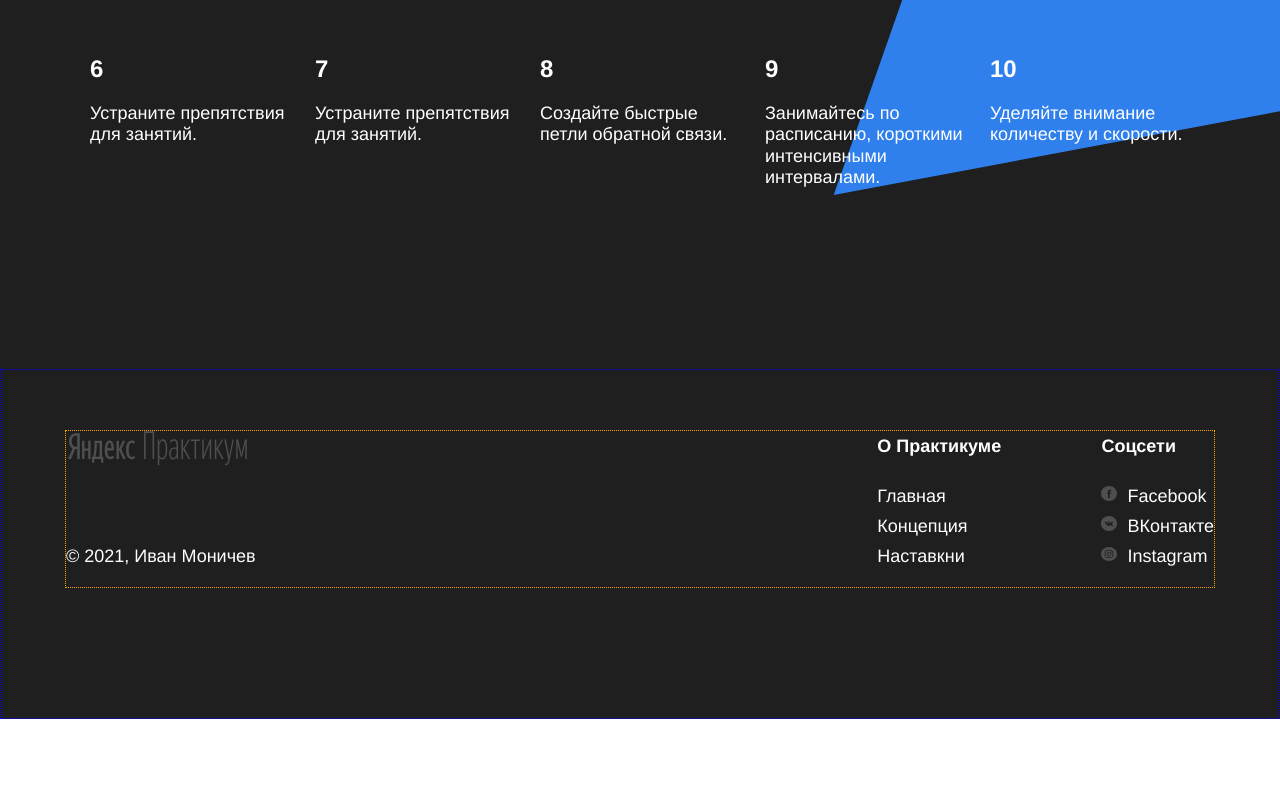
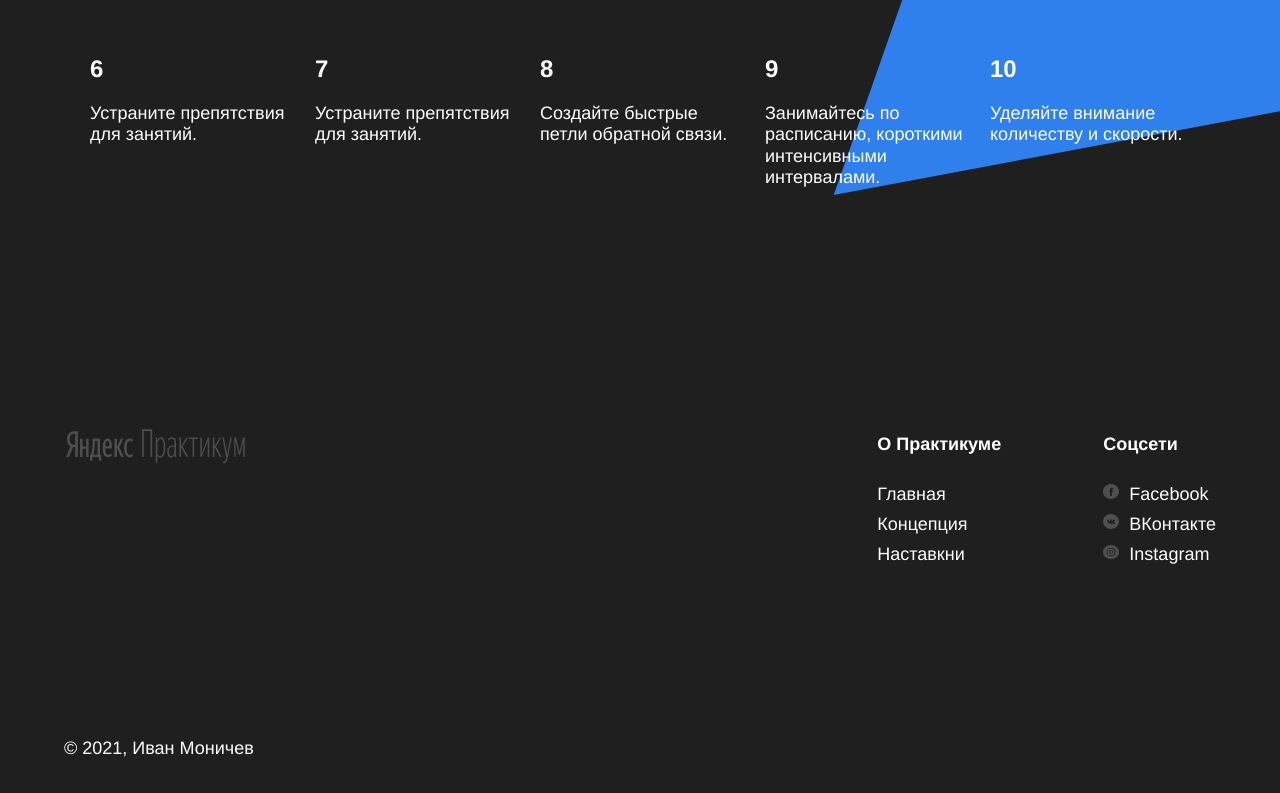
Before and after one commit to IvanMonichev/how-to-learn, a plain HTML site: page index.html in a window 1280 px wide. Shown: the part 3214-4007 px from the top of the page. Before the commit the page ends 3933 px from the top, so only its background shows below. Drawn offline with Linux system fonts and the light colour scheme.

```diff
--- a/styles/style.css
+++ b/styles/style.css
@@ -294,13 +294,11 @@
 
 .footer {
   background-color: #1f1f1f;
-  min-height: 350px;
-  border: 1px dotted blue;
   padding: 60px 0 40px 0;
 }
 
 .footer__columns {
-  border: 1px dotted orange;
+  min-height: 350px;
   display: flex;
   width: 90%;
   margin: 0 auto;
@@ -330,7 +328,6 @@
 .footer__column_content_info {
   display: flex;
   flex-direction: column;
-  justify-content: space-around;
 }
 
 .footer__column-heading {
```
